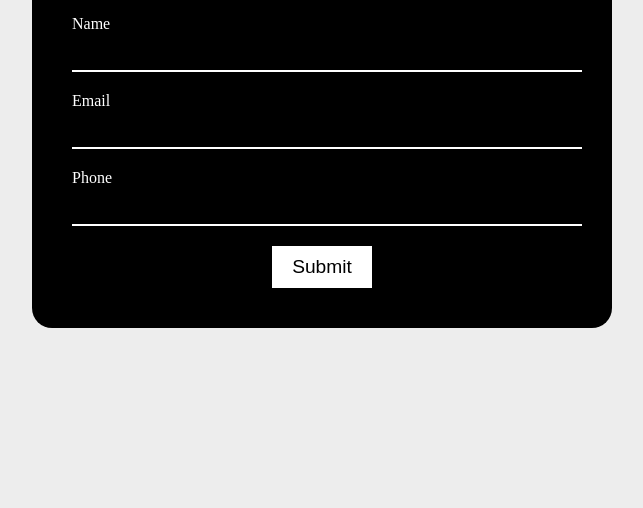
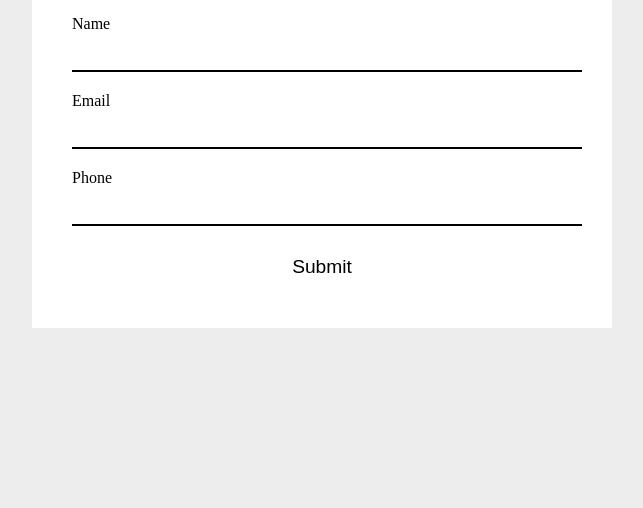
Before and after one commit to Artur-Vanivskyi/Google-Sheets, a plain HTML site: page index.html in a window 1280 px wide. Shown: the part 308-816 px from the top of the page, without its empty margins (326-969 px from the left). Drawn offline with Linux system fonts and the light colour scheme.

Commit message:
chage styles

```diff
--- a/style.css
+++ b/style.css
@@ -5,12 +5,12 @@ body {
 }
 
 #leadForm {
-    background-color: black;
-    border-radius: 20px;
+    background-color: white;
+    /* border-radius: 20px; */
     padding: 40px;
     margin: 40px auto;
     max-width: 500px;
-    color: #fff;
+    /* color: #fff; */
     width: 50%;
 
   }
@@ -35,7 +35,7 @@ body {
   input[type="tel"] {
     background-color: transparent;
     border: none;
-    border-bottom: 2px solid #fff;
+    border-bottom: 2px solid black;
     color: #fff;
     font-size: 1.2rem;
     padding: 5px;
```
